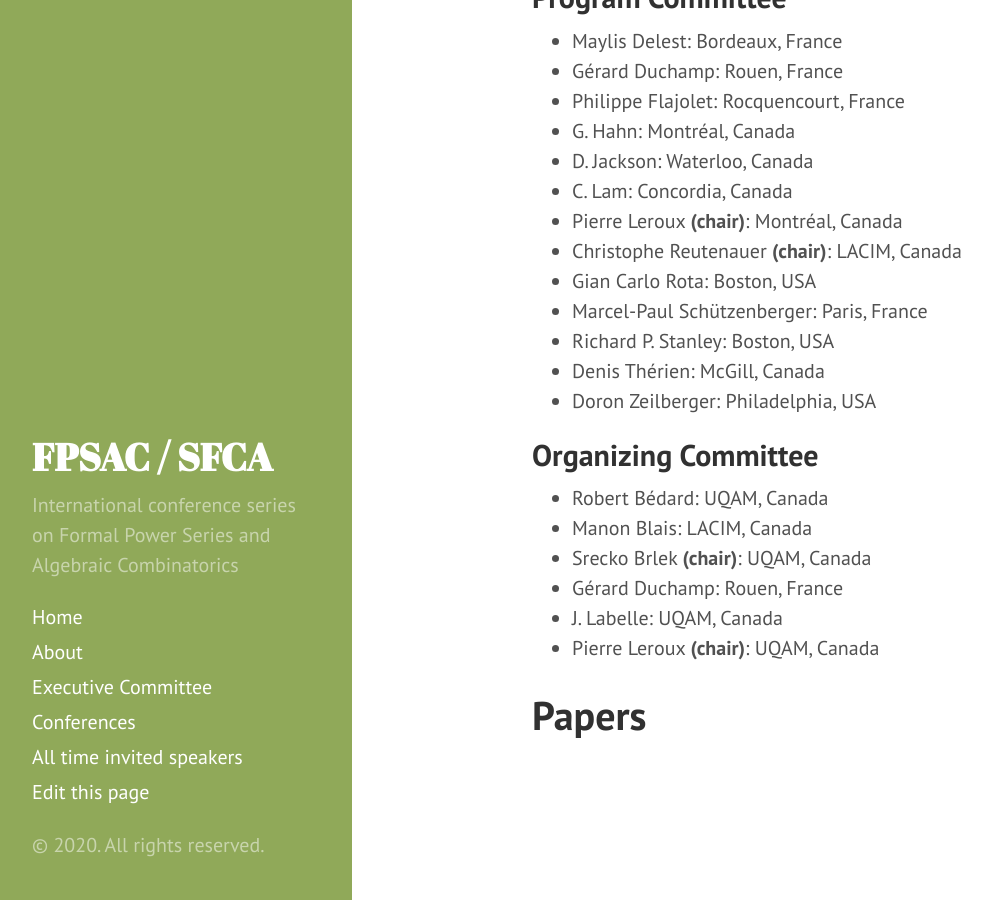
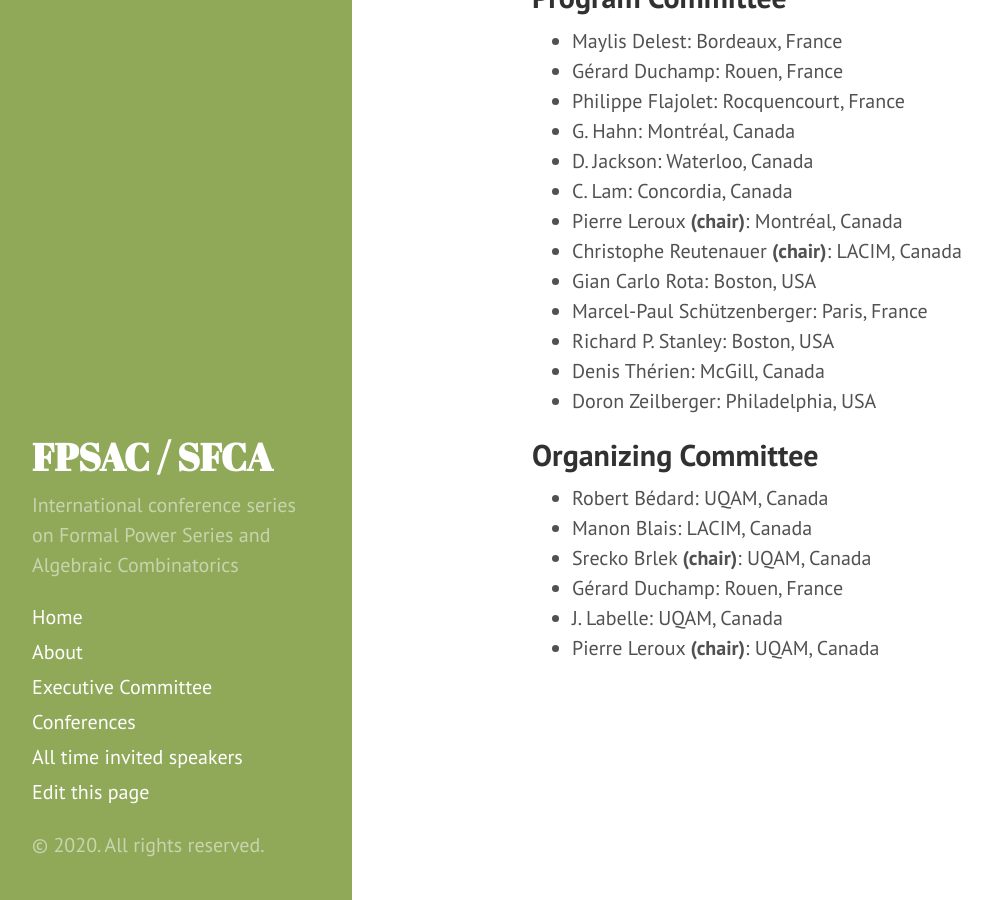
Before and after one commit to FPSAC/FPSAC.github.io, a Jekyll site: the page built from _confs/fpsac-1992.md, in a window 1280 px wide and 900 px high, scrolled down 964 px. Shown: the whole window, without its empty margins (8-1000 px from the left). Built offline with Jekyll 4.4.1, drawn with Linux system fonts in a browser that asks for light colours.

Commit message:
Might as well comment out the whole section ...

```diff
--- a/_confs/fpsac-1992.md
+++ b/_confs/fpsac-1992.md
@@ -78,6 +78,8 @@
   role: chair
 
 ---
+<!--
 # Papers
 
-<!-- <A HREF="articles.html">Liste des conf&eacute;rences</A> !-->
+ <A HREF="articles.html">Liste des conf&eacute;rences</A>
+ !-->
```
